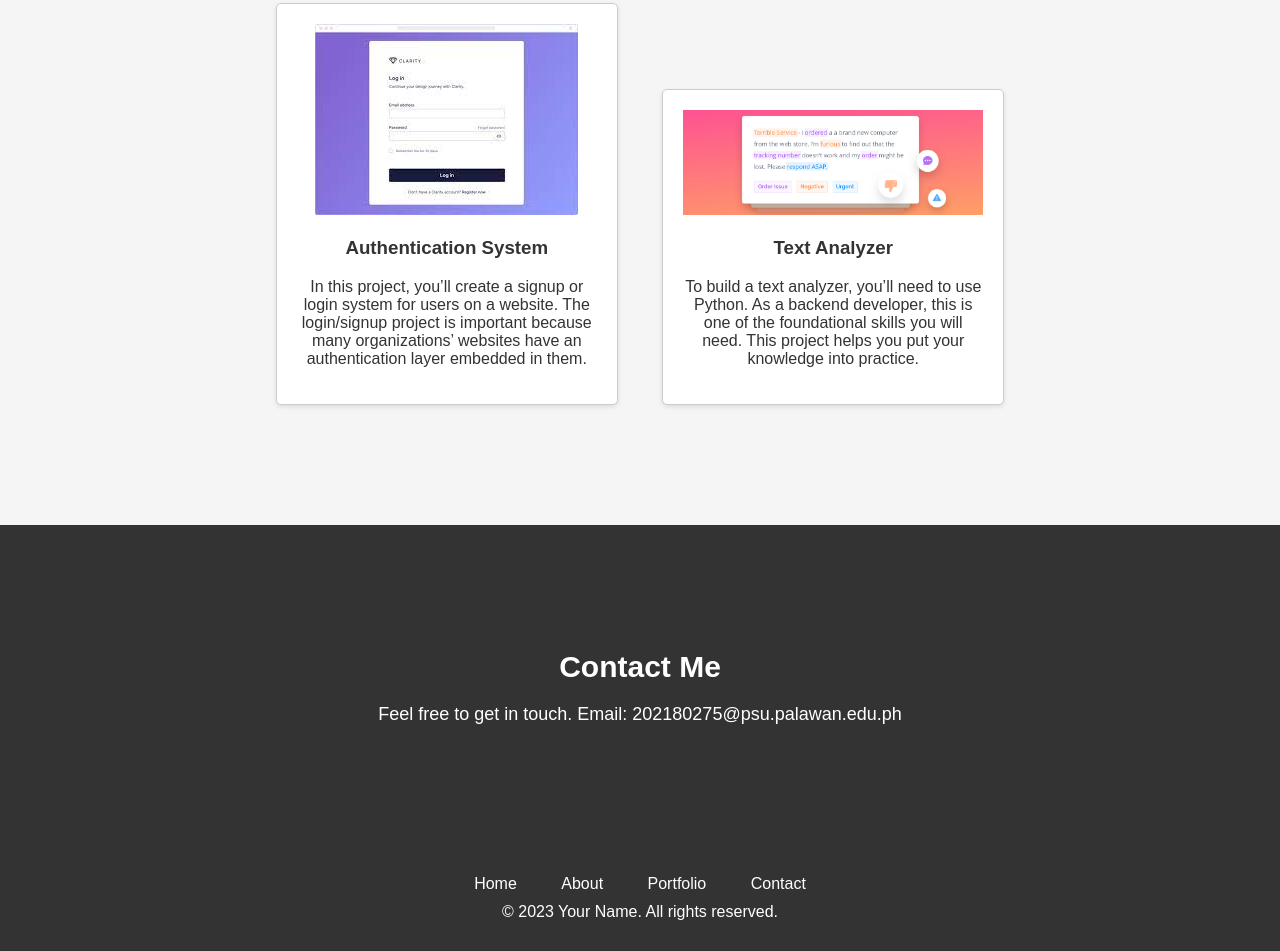
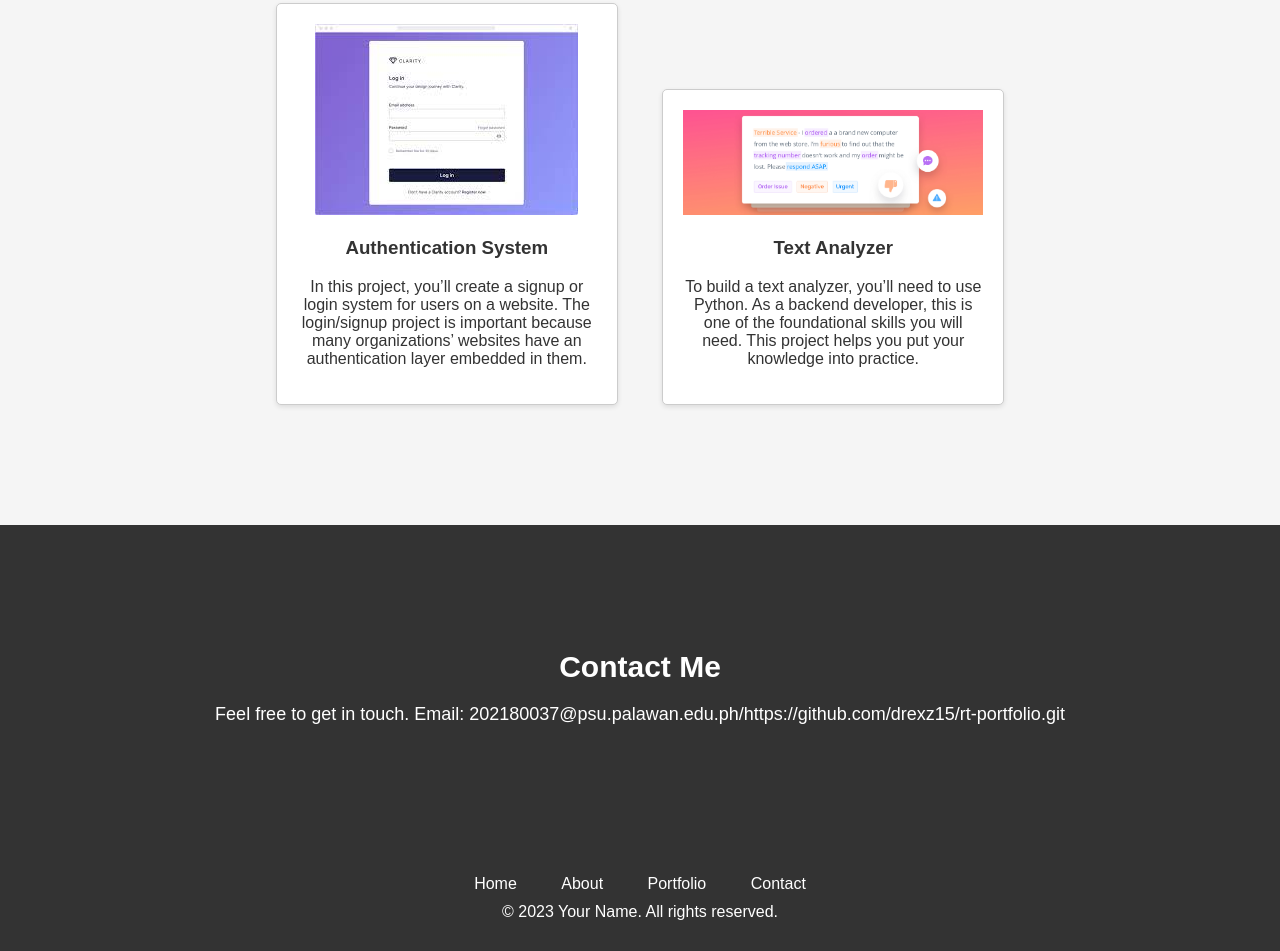
Before and after one commit to drexz15/rt-portfolio, a plain HTML site: page index.html in a window 1280 px wide. Shown: the part 934-1885 px from the top of the page. Drawn offline with Linux system fonts and the light colour scheme.

Commit message:
modify contact me

```diff
--- a/index.html
+++ b/index.html
@@ -46,7 +46,7 @@
 
     <section id="contact" class="contact">
         <h2>Contact Me</h2>
-        <p>Feel free to get in touch. Email: 202180275@psu.palawan.edu.ph</p>
+        <p>Feel free to get in touch. Email: 202180037@psu.palawan.edu.ph/https://github.com/drexz15/rt-portfolio.git</p>
     </section>
 
     <footer>
```
